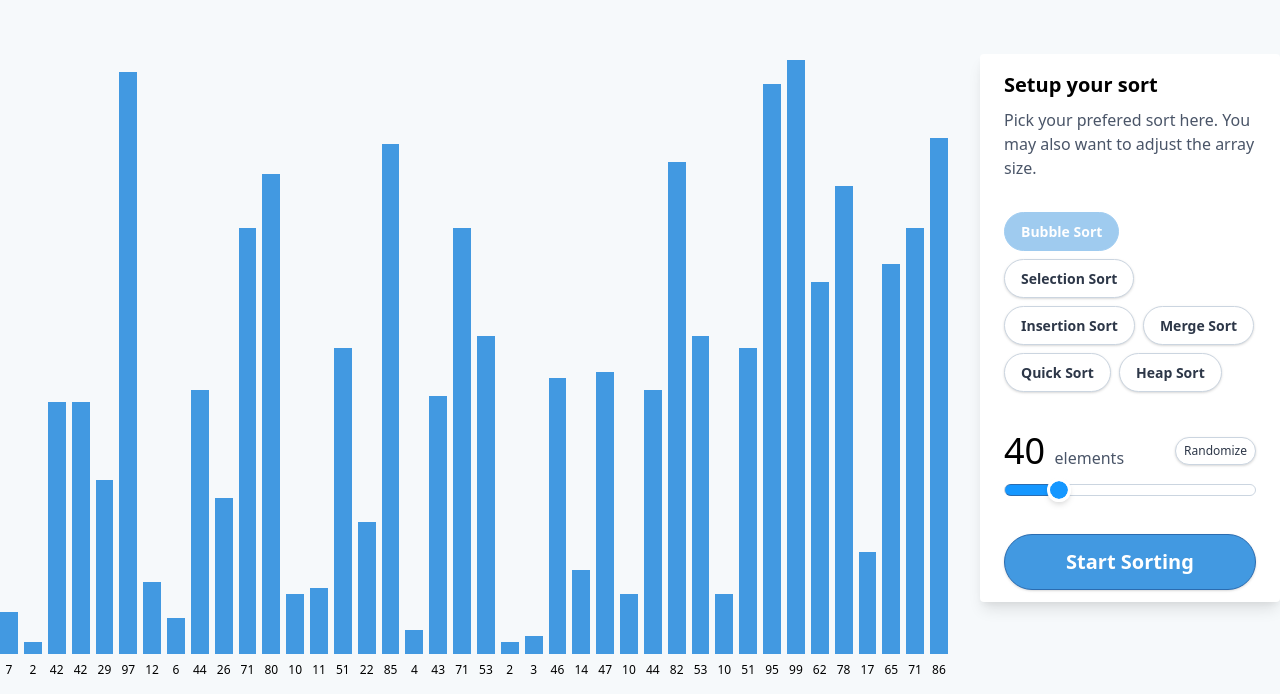
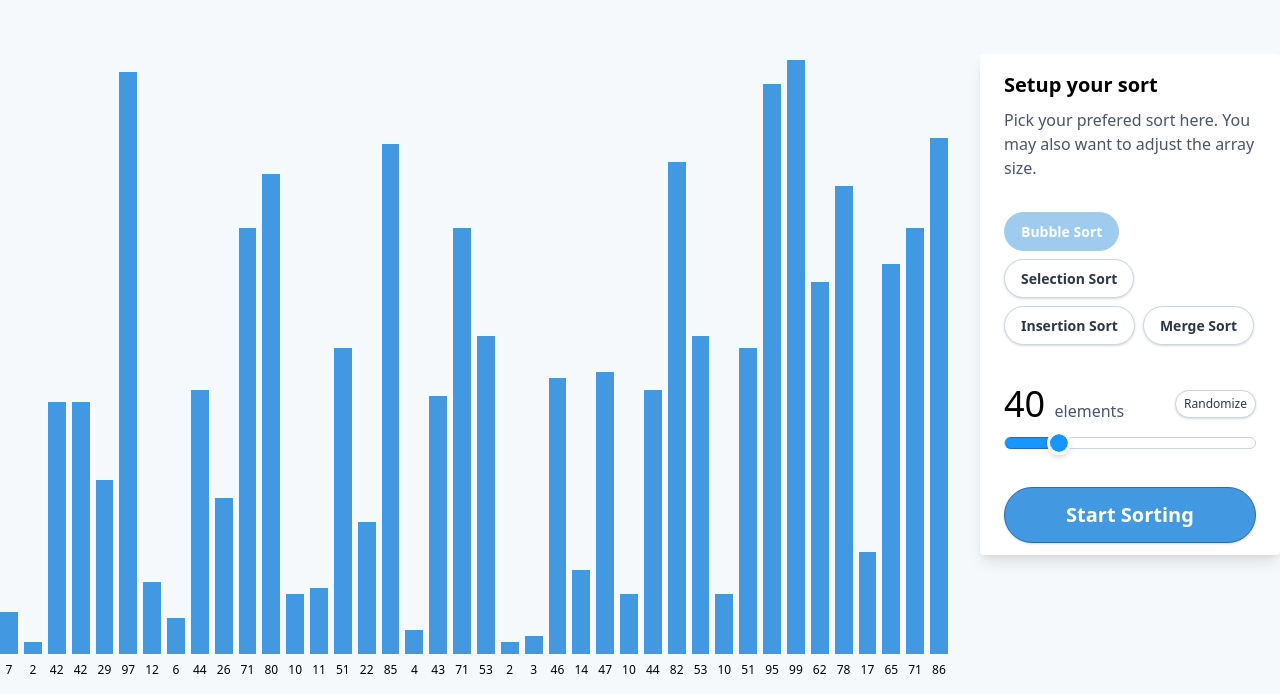
Before and after one commit to arviantodwi/sort-algo-react, a React (Vite) app: page / in a window 1280 px wide. Shown: the part 106-800 px from the top of the page. Built offline with nearby package versions, Linux system fonts and the light colour scheme.

Commit message:
🔥 Disable quick and heap sort for now

```diff
--- a/src/components/Configurator/Configurator.jsx
+++ b/src/components/Configurator/Configurator.jsx
@@ -82,7 +82,8 @@ class Configurator extends React.Component {
   }
 
   render() {
-    const sortButtons = ['Bubble', 'Selection', 'Insertion', 'Merge', 'Quick', 'Heap'];
+    // Not implemented yet => ['Quick', 'Heap'];
+    const sortButtons = ['Bubble', 'Selection', 'Insertion', 'Merge'];
     const { isSortRunning } = this.props;
 
     return (
```
